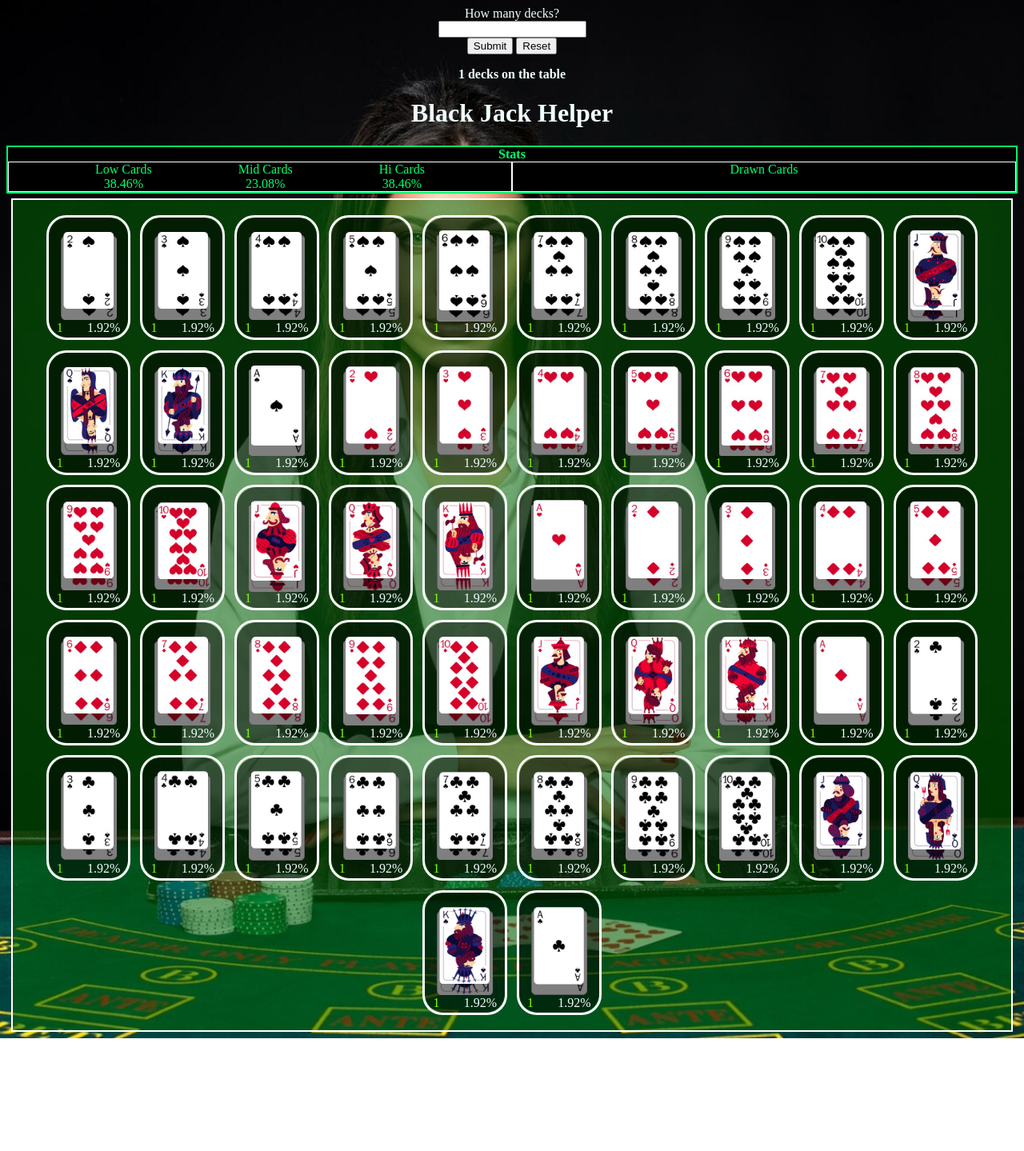
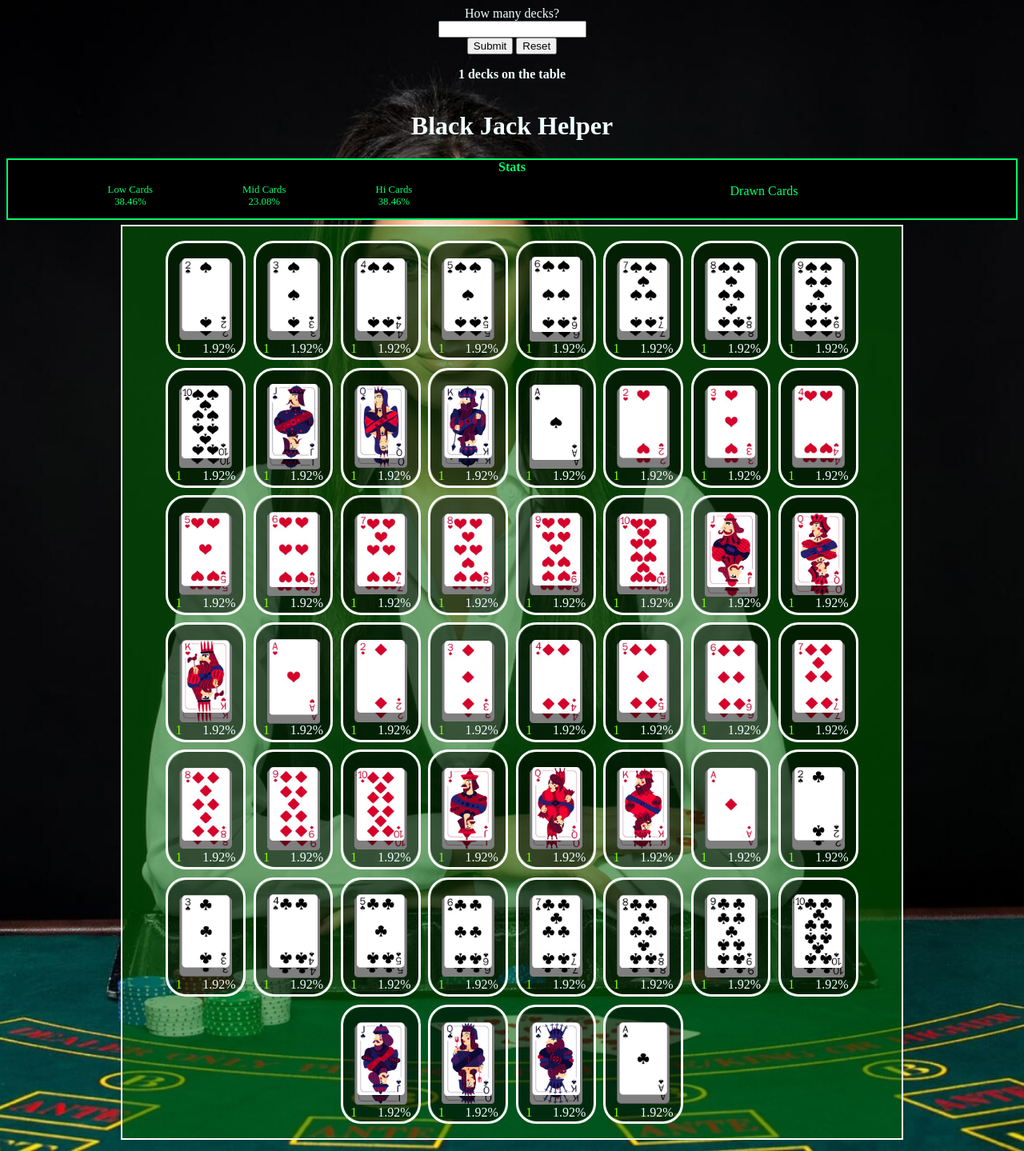
Before and after one commit to Marshmellow24/BlackJackHelper, a Flask app: page / in a window 1280 px wide. Shown: the whole page at 80% size. Before the commit the page ends 1298 px from the top, so only its background shows below. Run offline with Flask 3, Linux system fonts and the light colour scheme.

Commit message:
some css changes and comments

```diff
--- a/static/main.css
+++ b/static/main.css
@@ -14,6 +14,9 @@
   background-size: cover;
   background-repeat: no-repeat;
   background-position: center;
+  display: flex;
+  flex-direction: column;
+  justify-content: center;
 }
 
 .TopBox {
@@ -36,21 +39,18 @@
     display: flex;
     flex-direction: row;
     justify-content: space-evenly;
-    border-color: rgb(255, 255, 255);
-    border-style: solid;
-    border-width: 1px;
+    padding: 1%;
+    font-size: 80%;
   }
   #historyStat {
     width: 50%;
-    border-color: rgb(255, 255, 255);
-    border-style: solid;
-    border-width: 1px;
+    padding: 1%;
   }
 }
 
 .card-table {
   display: flex;
-
+  max-width: 75%;
   flex-wrap: wrap;
   border: 2px;
   border-color: rgb(255, 255, 255);
@@ -61,6 +61,8 @@
   background-color: rgba(0, 100, 0, 0.541);
   padding: 1%;
   margin: 0.5%;
+  margin-left: auto;
+  margin-right: auto;
 }
 
 .card-placeholder::before {
```
Also changed, not shown: static/main.js (+2 -6 lines).
